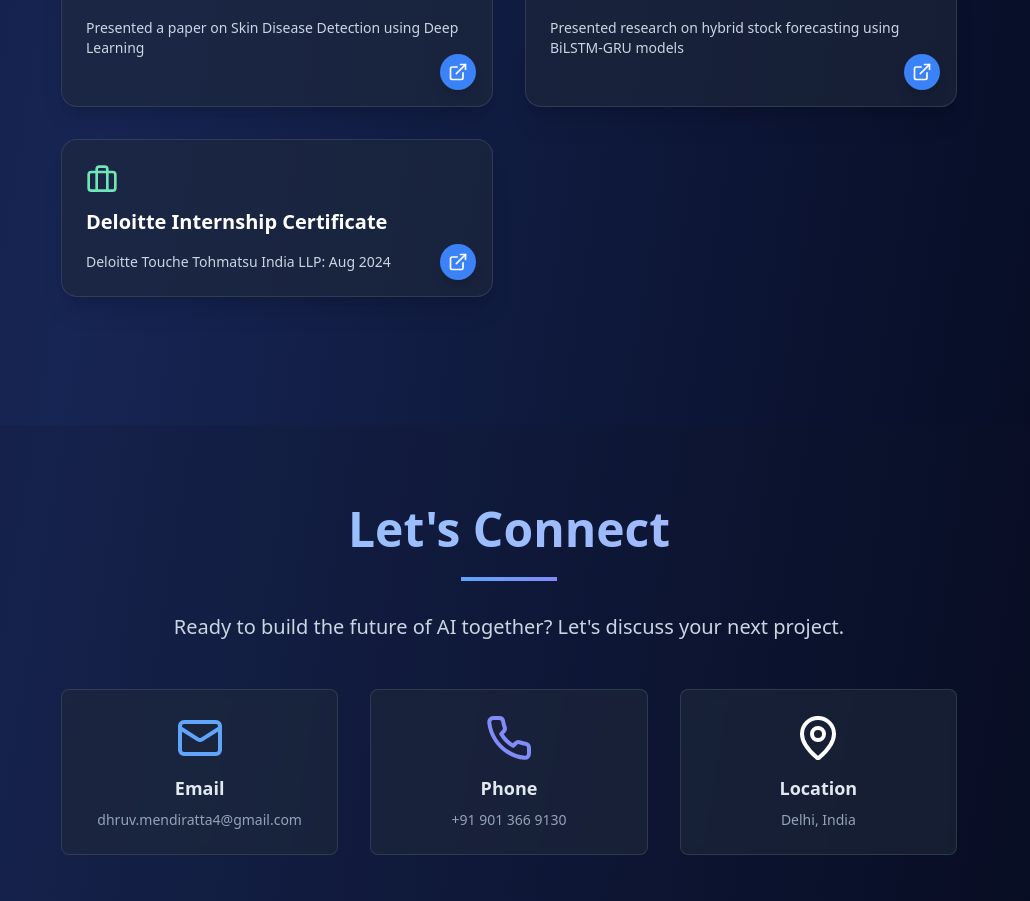
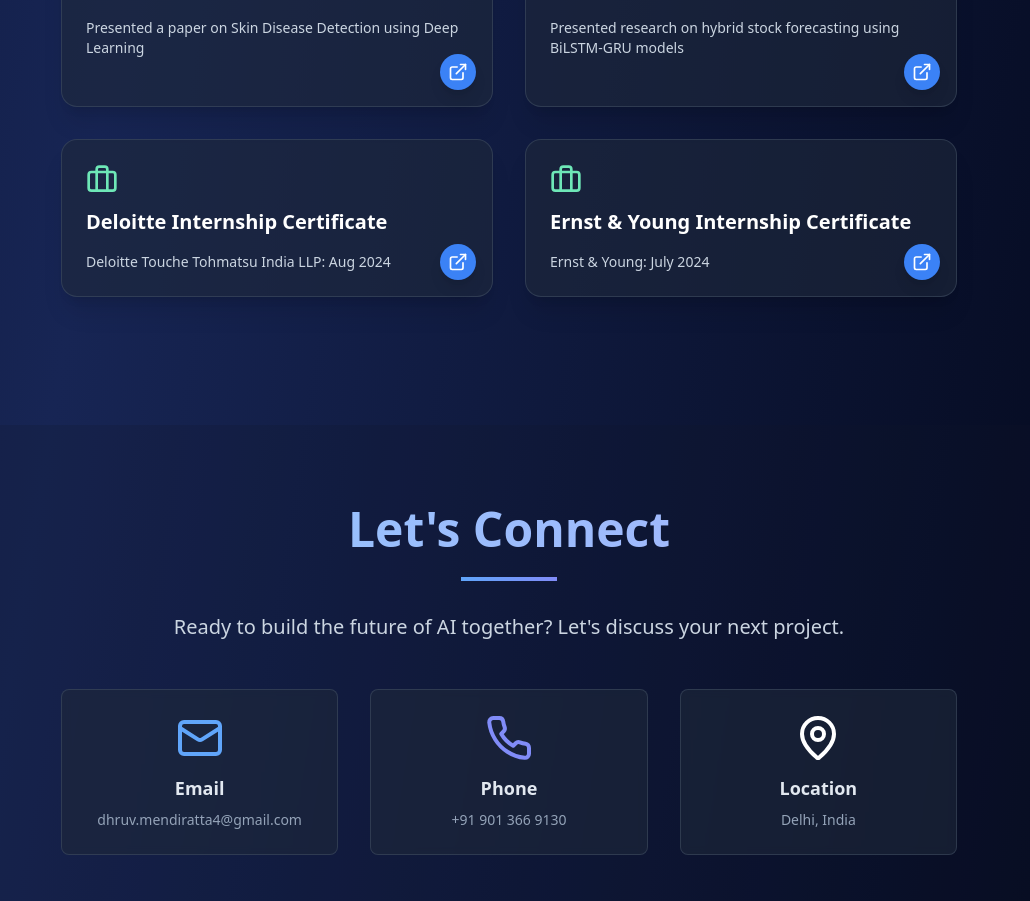
Before and after one commit to dhruvm-18/dhruv-portfolio, a React (Vite) app: page / in a window 1280 px wide. Shown: the part 6380-7281 px from the top of the page, without its empty margins (131-1161 px from the left). Built offline with nearby package versions, Linux system fonts and the light colour scheme.

Commit message:
Added new certificate

```diff
--- a/src/pages/Index.tsx
+++ b/src/pages/Index.tsx
@@ -1002,6 +1002,14 @@
                     <ExternalLink className="w-5 h-5 text-white" />
                   </a>
                 </motion.div>
+                <motion.div initial={{ opacity: 0, y: 32 }} whileInView={{ opacity: 1, y: 0 }} whileHover={{ scale: 1.03 }} transition={{ duration: 0.6, ease: 'easeOut', delay: 0.06 }} className={`${cardClasses} rounded-2xl p-6 border shadow-xl flex flex-col items-start gap-3 relative`}>
+                  <Briefcase className={`w-8 h-8 ${isDarkMode ? 'text-emerald-300' : 'text-emerald-600'}`} />
+                  <div className="font-semibold text-lg md:text-xl mb-1">Ernst & Young Internship Certificate</div>
+                  <div className={`text-sm ${isDarkMode ? 'text-slate-300' : 'text-gray-700'}`}>Ernst & Young: July 2024</div>
+                  <a href="https://drive.google.com/file/d/1Jp9_sDtTZ8TzZB6Wubbh9rlwYwjnq5gF/view?usp=sharing" target="_blank" rel="noopener noreferrer" className="absolute bottom-4 right-4 p-2 rounded-full bg-blue-500 hover:bg-blue-600 transition-colors shadow-lg" title="View Certificate">
+                    <ExternalLink className="w-5 h-5 text-white" />
+                  </a>
+                </motion.div>
               </>
             ) : (
               <>
```
